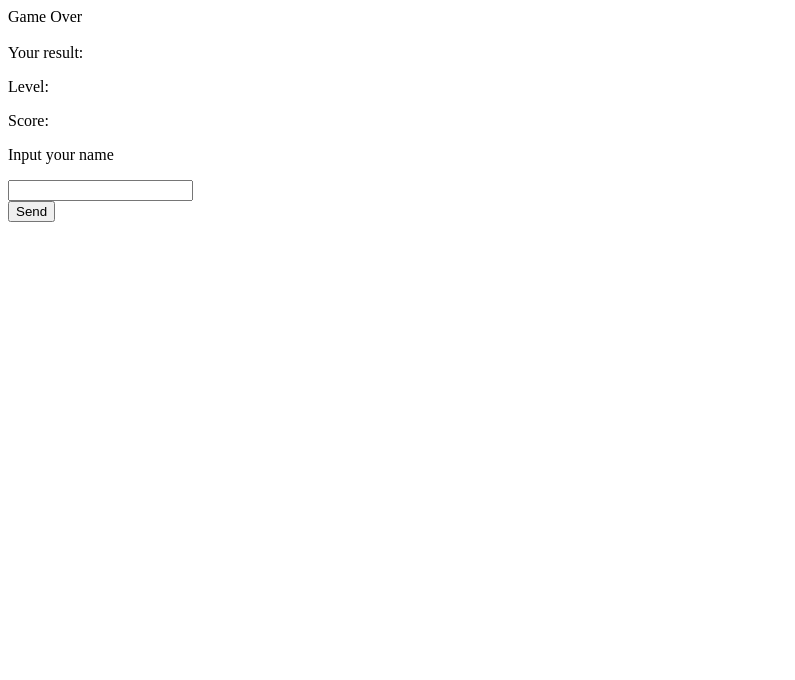
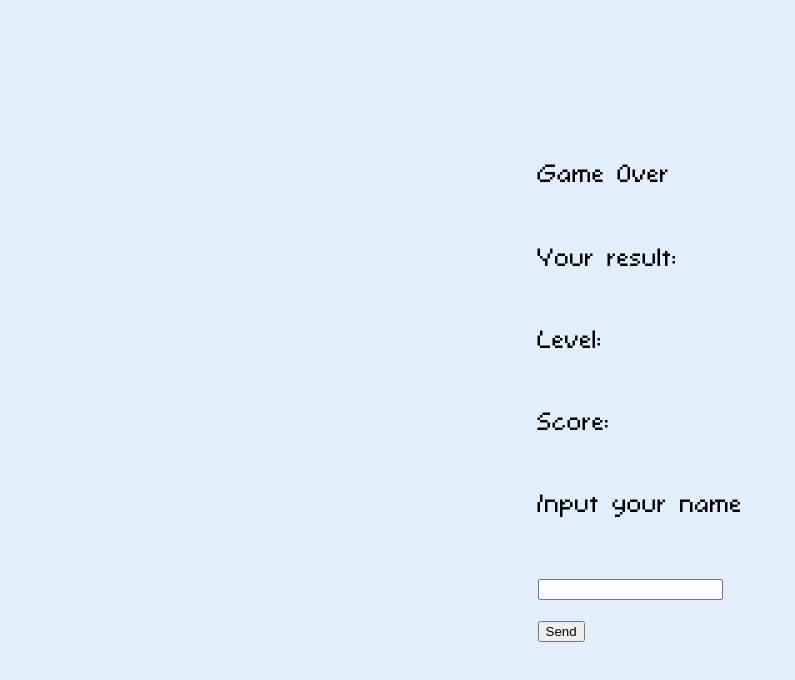
Before and after one commit to Ahimenes17/Tetris_Hihiik, a plain HTML site: page form.html in a window 1280 px wide. Shown: the whole page, without its empty margins (0-795 px from the left). Drawn offline with Linux system fonts and the light colour scheme.

Commit message:
Form theme

```diff
--- a/form.html
+++ b/form.html
@@ -1,8 +1,9 @@
 <!DOCTYPE html>
 <html>
+<head> <link href="formTheme.css" rel="stylesheet" id="theme-link">
 	<body>
 	<form>
-		<p style="margin: 0 auto;">Game Over</p>
+		<p style="margin: 0 auto;">Game Оver</p>
 		<br>
 		<p style="margin: 0 auto;"> Your result: </p>
 		<p> Level: </p>
@@ -10,6 +11,6 @@
 		<p>Input your name</p>
 		<input type="text">
 		<br>
-		<button style="aglin: right">Send</button>
+		<button style="aglin: right; font: Comicoro">Send</button>
 	</body>
 </html>
--- /dev/null
+++ b/formTheme.css
@@ -0,0 +1,17 @@
+@font-face{
+	font-family: "Comicoro";
+	src: local('Comicoro'),
+		 url(Comicoro.ttf);
+
+}
+
+html, body {
+	font-family: "Comicoro";
+    height: 100%;
+    margin: 0;
+    background: #e2effb;
+    display: flex;
+    align-items: center;
+    justify-content: center;
+	font-size: 40px;
+}
--- a/mainScripts.js
+++ b/mainScripts.js
@@ -201,6 +201,7 @@ function showGameOver() {
   context.textAlign = 'center';
   context.textBaseline = 'middle';
   context.fillText('GAME OVER!', canvas.width / 2, canvas.height / 2);
+
 }
 
 const canvasMemory = document.getElementById('memory');
```
